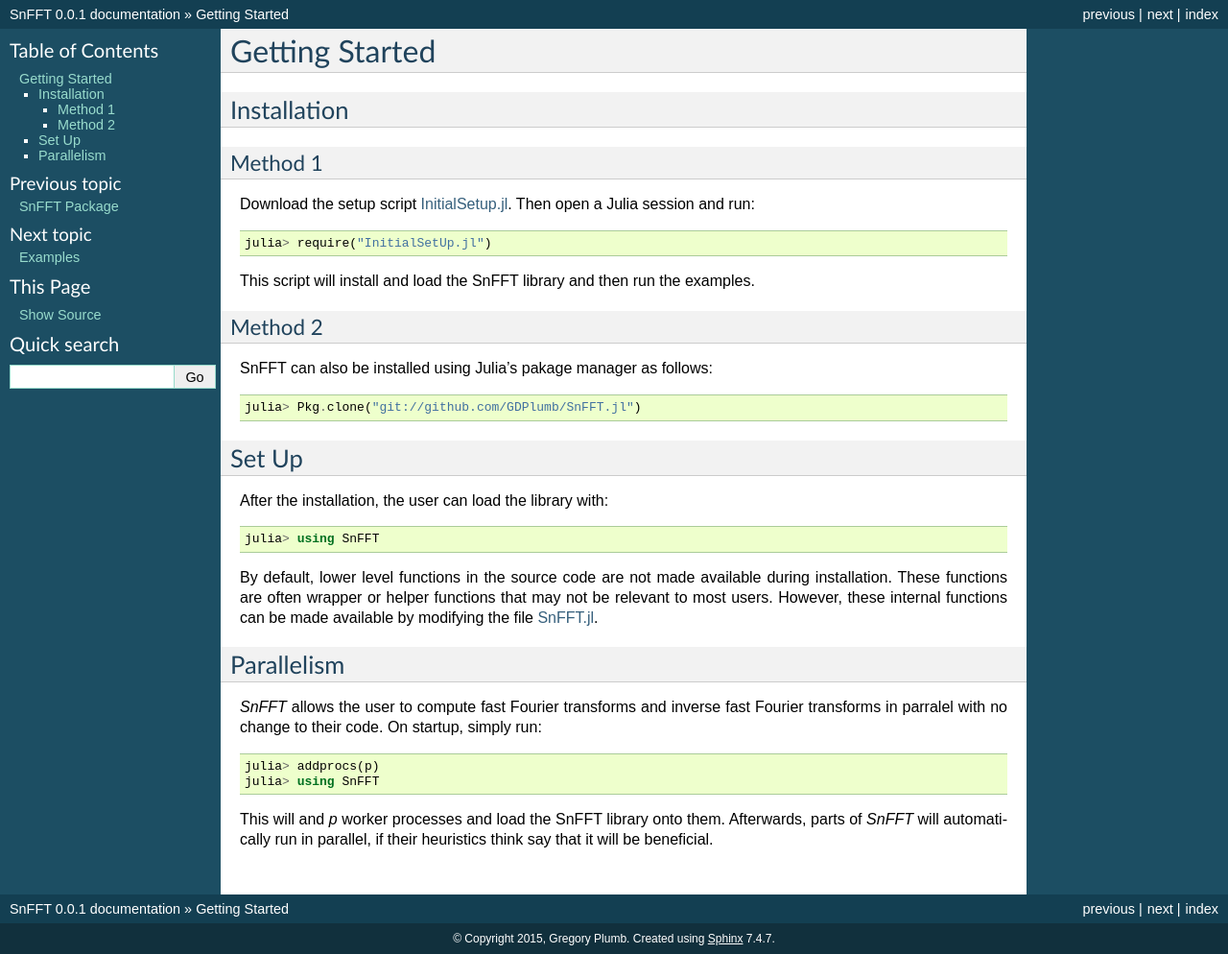
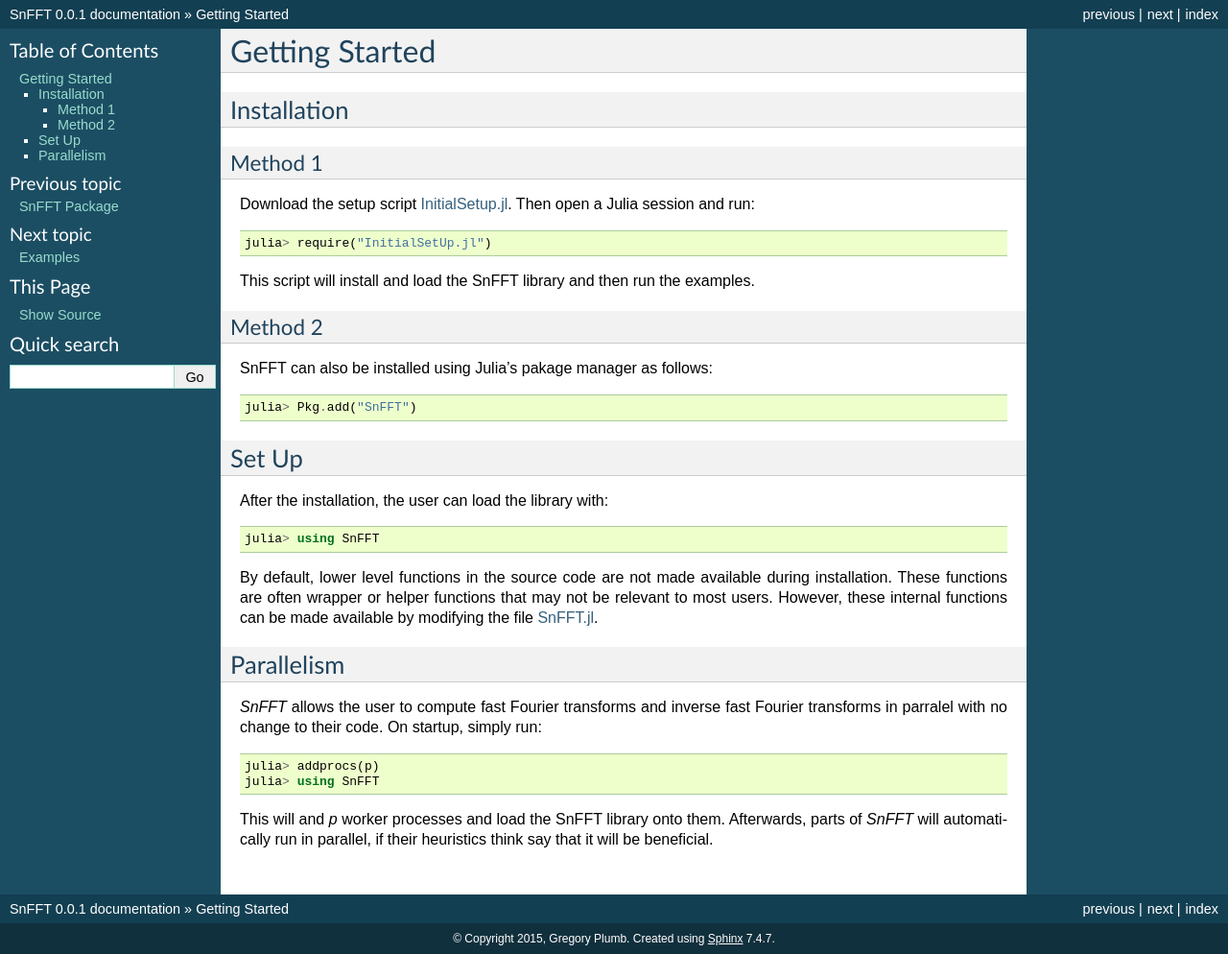
Before and after one commit to GDPlumb/SnFFT.jl, a Sphinx documentation site: the page built from docs/source/starting.rst, in a window 1280 px wide. Shown: the whole page at 96% size. Built offline with Sphinx 7.4.7, drawn with Linux system fonts in a browser that asks for light colours; formulas are drawn with MathJax 3.

Commit message:
Updated installation

```diff
--- a/docs/source/starting.rst
+++ b/docs/source/starting.rst
@@ -21,7 +21,7 @@
 
 .. code-block:: julia
 
-    julia> Pkg.clone("git://github.com/GDPlumb/SnFFT.jl")
+    julia> Pkg.add("SnFFT")
 
 
 Set Up
```
Also changed, not shown: 1 other file.
